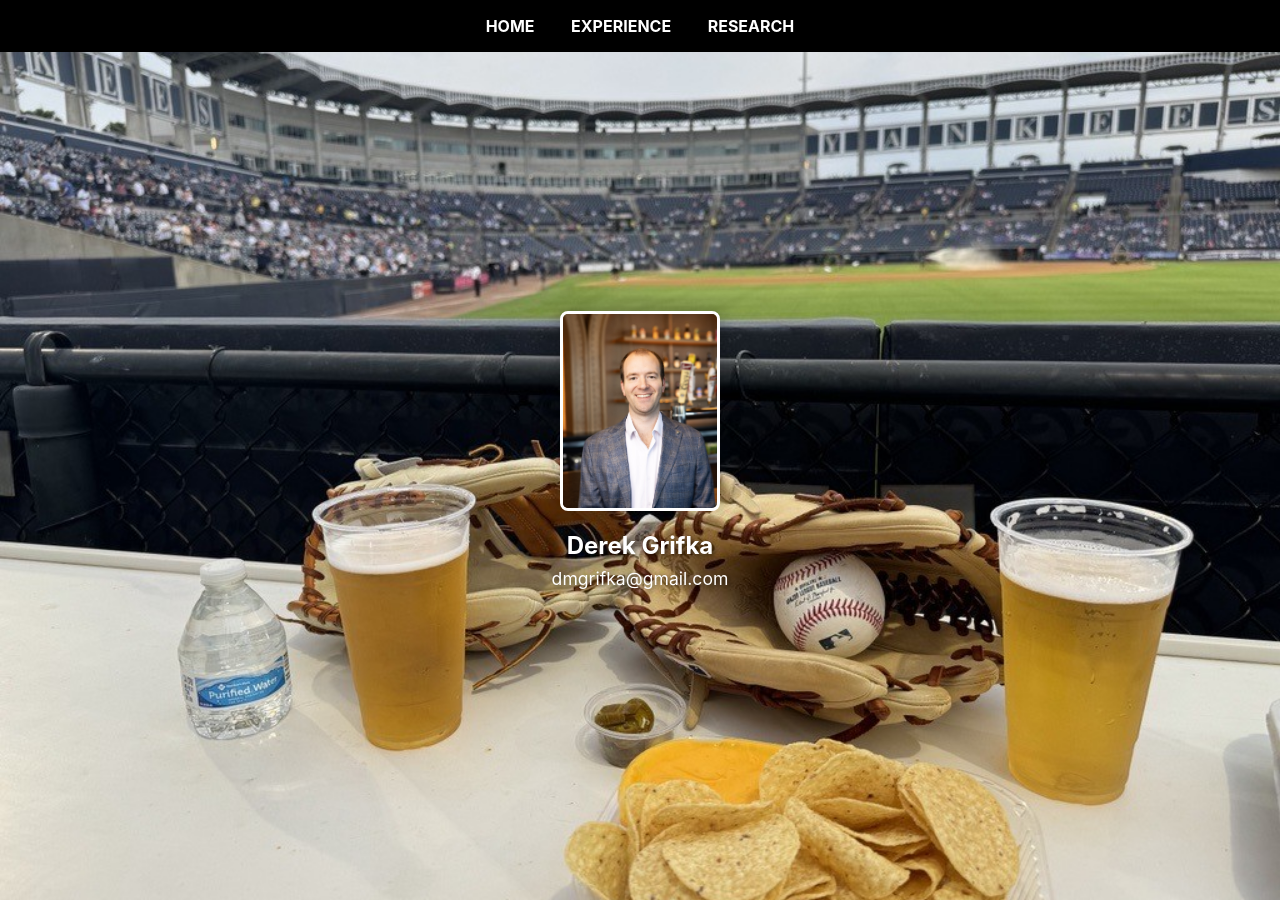
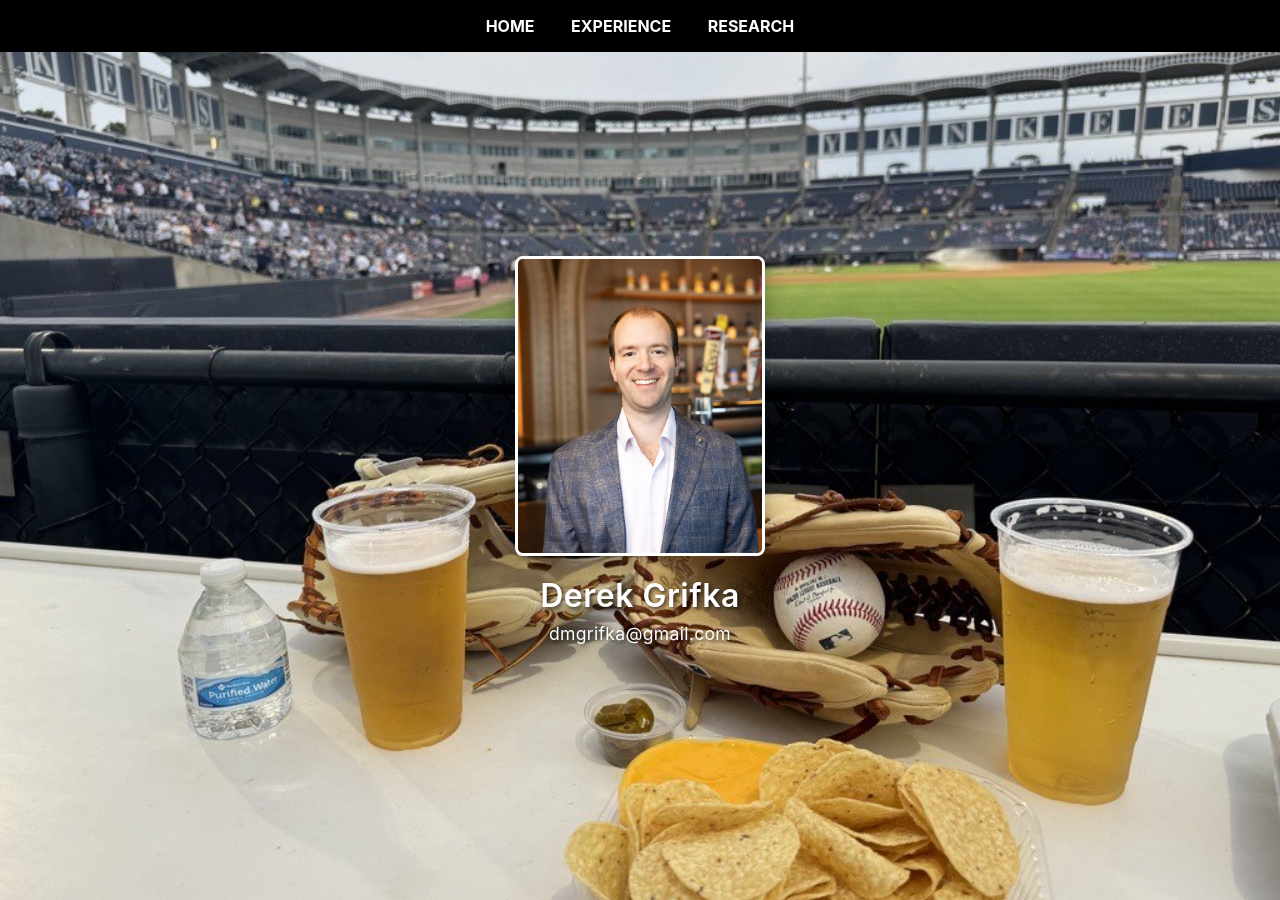
Before and after one commit to dgrifka/dgrifka.github.io, a Jekyll site: the page built from index.md, in a window 1280 px wide and 900 px high. Built offline with Jekyll 4.4.1, drawn with Linux system fonts in a browser that asks for light colours; our own code applies the rules of GitHub Pages for plain Markdown files.

Commit message:
Edit home page

```diff
--- a/assets/css/style.css
+++ b/assets/css/style.css
@@ -1,4 +1,3 @@
-/* style.css */
 * {
     margin: 0;
     padding: 0;
@@ -45,9 +44,9 @@ body {
 }
 
 .profile-image {
-    width: 160px;  /* Slightly bigger */
-    height: 200px; /* Rectangular aspect ratio */
-    border-radius: 8px; /* Less rounded corners for rectangular shape */
+    width: 250px;
+    height: 300px;
+    border-radius: 8px;
     object-fit: cover;
     border: 3px solid #fff;
     box-shadow: 0 0 20px rgba(0, 0, 0, 0.3);
@@ -56,13 +55,23 @@ body {
 .profile-container h2 {
     color: #fff;
     margin-top: 1rem;
-    font-size: 1.5rem;
-    text-shadow: 2px 2px 4px rgba(0, 0, 0, 0.5);
+    font-size: 2rem;  /* Increased from 1.5rem */
+    font-weight: 600;
+    text-shadow: 2px 2px 4px rgba(0, 0, 0, 0.7);  /* Stronger shadow for better contrast */
+    letter-spacing: 0.5px;
 }
 
 .profile-container p {
     color: #fff;
     margin-top: 0.5rem;
     font-size: 1.1rem;
-    text-shadow: 2px 2px 4px rgba(0, 0, 0, 0.5);
+    text-shadow: 2px 2px 4px rgba(0, 0, 0, 0.7);  /* Matching shadow for consistency */
+    letter-spacing: 0.3px;
 }
+
+.content-section {
+    padding: 2rem;
+    background: #fff;
+    position: relative;
+    z-index: 1;
+}
```
